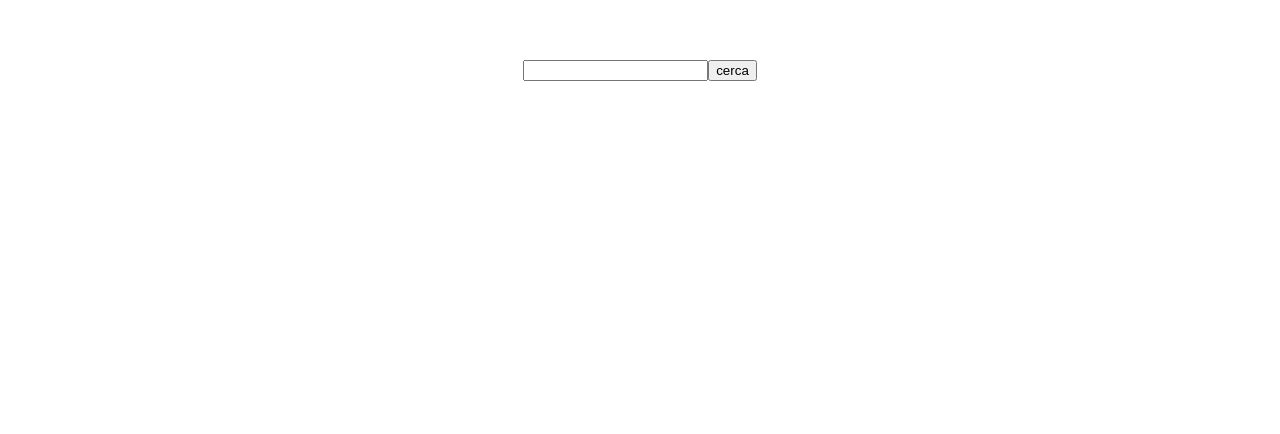
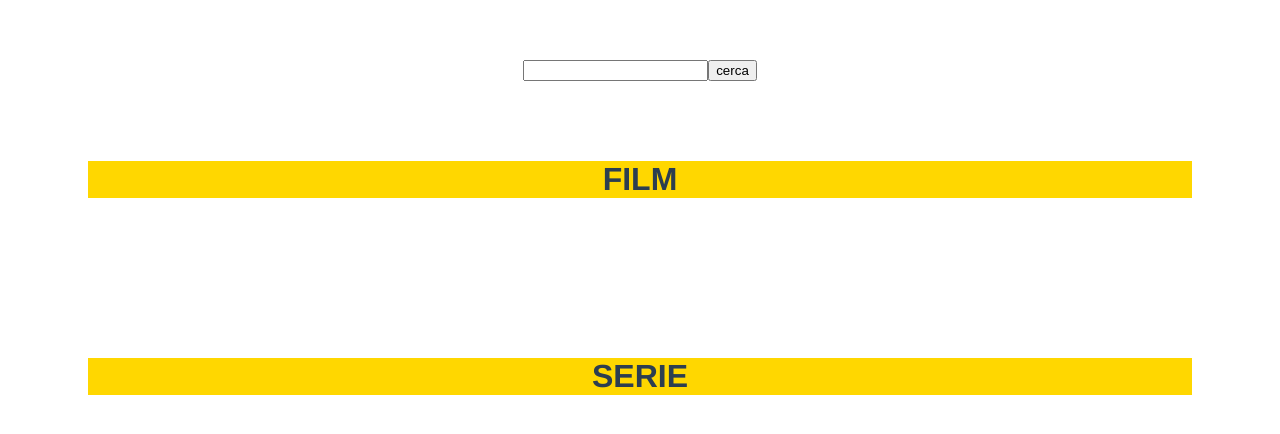
Before and after one commit to giacomo1235/vue-boolflix, a Vue app: page / in a window 1280 px wide. Shown: the top 434 px of the page. Built offline with nearby package versions, Linux system fonts and the light colour scheme.

Commit message:
milestone3 a meta

```diff
--- a/package.json
+++ b/package.json
@@ -10,7 +10,8 @@
   "dependencies": {
     "axios": "^0.26.1",
     "core-js": "^3.8.3",
-    "vue": "^2.6.14"
+    "vue": "^2.6.14",
+    "vue-lang-code-flags": "^1.0.13"
   },
   "devDependencies": {
     "@babel/core": "^7.12.16",
--- a/src/App.vue
+++ b/src/App.vue
@@ -1,7 +1,7 @@
 <template>
   <div id="app">
     <HeaderBoolflix @search="ricercaStringa" />
-    <MainBoolflix :array-films="arrFilms" />
+    <MainBoolflix :array-series="arrSeries" :array-films="arrFilms" />
   </div>
 </template>
 
@@ -19,7 +19,8 @@ export default {
   data () {
     return {
       strSearch: '',
-      arrFilms: null
+      arrFilms: null,
+      arrSeries: null
 
     }
   },
@@ -27,7 +28,8 @@ export default {
     ricercaStringa (strSearch) {
       this.strSearch = strSearch
       this.$emit('search', this.arrFilms)
-      return axios.get(`https://api.themoviedb.org/3/search/movie?api_key=2a1eafb77e5173892c5f55c2d7d7a8c8&query=${this.strSearch}`).then((response) => { this.arrFilms = response.data.results })
+      this.$emit('search', this.arrSeries)
+      return axios.get(`https://api.themoviedb.org/3/search/movie?api_key=2a1eafb77e5173892c5f55c2d7d7a8c8&query=${this.strSearch}`).then((response) => { this.arrFilms = response.data.results }).then(axios.get(`https://api.themoviedb.org/3/search/tv?api_key=2a1eafb77e5173892c5f55c2d7d7a8c8&query=${this.strSearch}`).then((response) => { this.arrSeries = response.data.results }))
     }
   }
 }
--- a/src/components/FilmCard.vue
+++ b/src/components/FilmCard.vue
@@ -2,8 +2,10 @@
   <div>
       <img :src="`https://image.tmdb.org/t/p/w200/${filmData.poster_path}`" :alt="filmData.original_title">
       <h5>{{filmData.title}}</h5>
+      <h5>{{filmData.name}}</h5>
       <p>{{filmData.original_title}}</p>
-      <p>{{filmData.original_language}}</p>
+      <p>{{filmData.original_name}}</p>
+      <lang-flag :iso="filmData.original_language" :squared="false" />
       <p>{{filmData.vote_average}}</p>
   </div>
 </template>
--- a/src/components/MainBoolflix.vue
+++ b/src/components/MainBoolflix.vue
@@ -1,6 +1,14 @@
 <template>
   <div class="container-card">
-      <FilmCard v-for="film in arrayFilms" :key="film.poster_path" :film-data="film" />
+      <div class="title"><h1>FILM</h1></div>
+      <section class="films">
+          <FilmCard v-for="film in arrayFilms" :key="film.poster_path" :film-data="film" />
+      </section>
+      <div class="title"><h1>SERIE</h1></div>
+      <section class="series">
+          <FilmCard v-for="serie in arraySeries" :key="serie.poster_path" :film-data="serie" />
+      </section>
+
   </div>
 </template>
 
@@ -13,7 +21,8 @@ export default {
     }
   },
   props: {
-    arrayFilms: Array
+    arrayFilms: Array,
+    arraySeries: Array
   },
   components: {
     FilmCard
@@ -22,9 +31,14 @@ export default {
 </script>
 
 <style lang="scss" scoped>
-.container-card {
+.films,
+.series {
     display: flex;
     flex-wrap: wrap;
 }
+.title {
+    margin: 5rem;
+    background-color: gold;
+}
 
 </style>
--- a/src/main.js
+++ b/src/main.js
@@ -1,7 +1,9 @@
 import Vue from 'vue'
 import App from './App.vue'
+import LangFlag from 'vue-lang-code-flags'
 
 Vue.config.productionTip = false
+Vue.component('lang-flag', LangFlag)
 
 new Vue({
   render: h => h(App)
```
Also changed, not shown: 1 other file (tests, documents, lock files or other folders).
